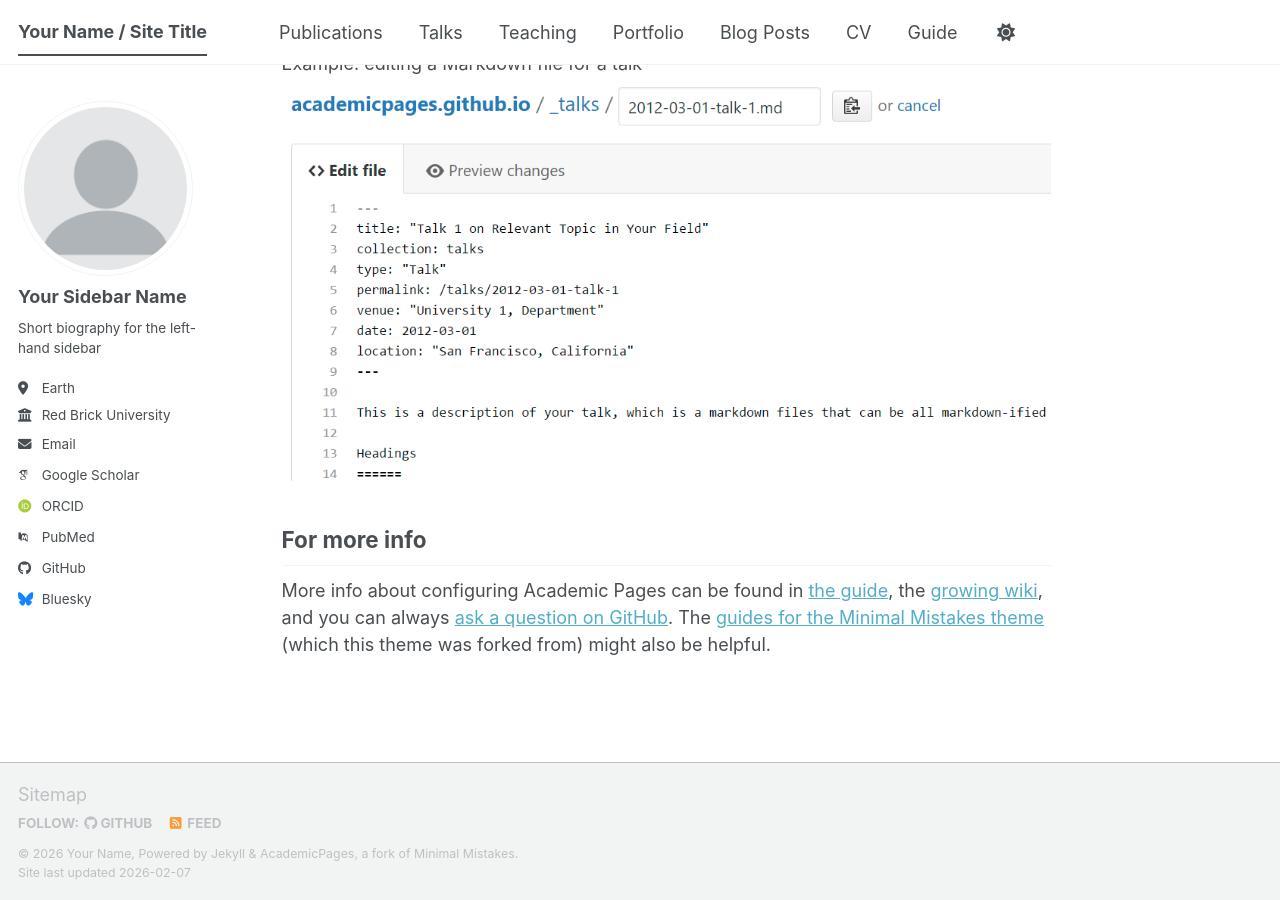
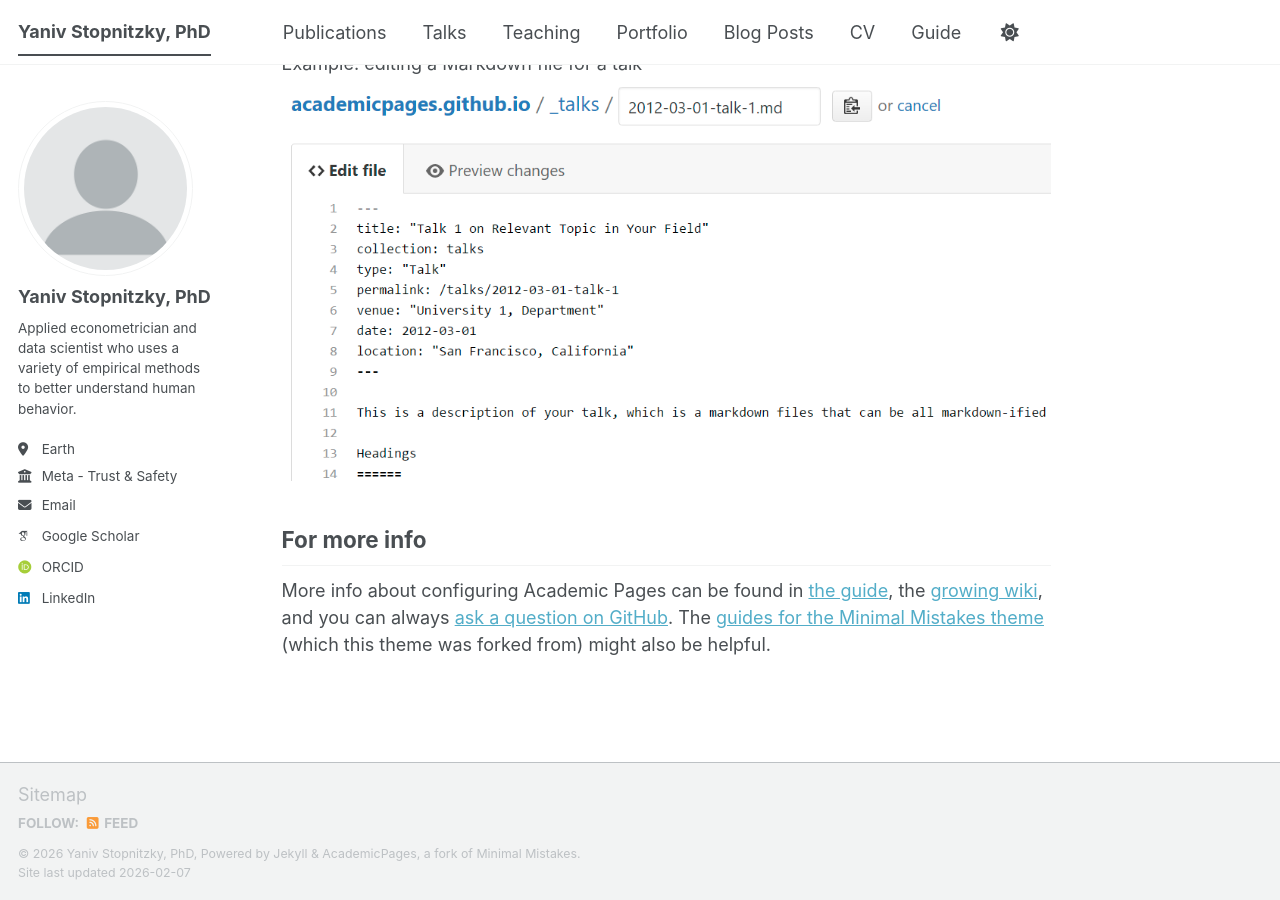
Before and after one commit to yanivstop/yanivstop.github.io, a Jekyll site: the page built from _pages/about.md, in a window 1280 px wide and 900 px high, scrolled down 2720 px. Built offline with Jekyll 4.4.1, drawn with Linux system fonts in a browser that asks for light colours; some web fonts are replaced; a script bundle is joined from its source files by our own code; library files that are not in the unit come from our copies.

Commit message:
Update personal details in _config.yml
Updated personal information and site settings in _config.yml.

```diff
--- a/_config.yml
+++ b/_config.yml
@@ -9,14 +9,14 @@
 # Basic Site Settings
 locale                   : "en-US"
 site_theme               : "default" # The available themes options are "default", "air", "sunrise", "mint", "dirt" and "contrast"
-title                    : "Your Name / Site Title"
-title_separator          : "-"
-name                     : &name "Your Name"
-description              : &description "Your Name's academic portfolio"   # Update this with a general description of your site, this is the default if not overridden by a page
-url                      : https://academicpages.github.io # The base hostname & protocol for your site e.g. "https://[your GitHub username].github.io",
+title                    : "Yaniv Stopnitzky, PhD"
+title_separator          : ""
+name                     :
+description              : &description "Yaniv Stopnitzky's personal website"   # Update this with a general description of your site, this is the default if not overridden by a page
+url                      : https://yanivst.github.io # The base hostname & protocol for your site e.g. "https://[your GitHub username].github.io",
                                                            # or if you already have some other page hosted on Github then use "https://[your GitHub username].github.io/[Your Repo Name]"
 baseurl                  : "" # the subpath of your site, e.g. "/blog"
-repository               : "academicpages/academicpages.github.io"
+repository               : "yanivstop/yanivst.github.io"
 
 # Site Author - The following control what appear as part of the author content on the side bar.
 #               If a field is blank the icon and link will not appear, otherwise it will be shown.
@@ -24,24 +24,24 @@ repository               : "academicpages/academicpages.github.io"
 author:
   # Biographic information
   avatar           : "profile.png"
-  name             : "Your Sidebar Name"
+  name             : "Yaniv Stopnitzky, PhD"
   pronouns         : # example: "she/her"
-  bio              : "Short biography for the left-hand sidebar"
+  bio              : "Applied econometrician and data scientist who uses a variety of empirical methods to better understand human behavior. "
   location         : "Earth"
-  employer         : "Red Brick University"
+  employer         : "Meta - Trust & Safety"
   uri              : # URL
-  email            : "none@example.org"
+  email            : "yaniv.stopnitzky@gmail.com"
 
   # Academic websites
   academia         : # URL
   arxiv            : # URL - Update with the correct link to your profile
-  googlescholar    : "https://scholar.google.com/citations?user=PS_CX0AAAAAJ"
+  googlescholar    : "https://scholar.google.com/citations?user=sWJdubIAAAAJ&hl=en&oi=ao"
   inspire-hep      : # URL
   impactstory      : # URL
   orcid            : "https://orcid.org/yourorcidurl"
   semantic         : # URL
   ssrn             : # URL
-  pubmed           : "https://www.ncbi.nlm.nih.gov/pubmed/?term=john+snow"
+  pubmed           : #
   researchgate     : # URL
   scopus           : # URL
   zotero           : # URL
@@ -51,13 +51,13 @@ author:
   bitbucket        : # Username - Update with your username on the site
   codepen          : # Username
   dribbble         : # Username
-  github           : "academicpages"
+  github           : # "academicpages"
   kaggle           : # Username
   stackoverflow    : # User number or user number and name (i.e., use "1" or "1/jeff-atwood")
 
   # Social media
   artstation       : # Username
-  bluesky          : "bsky.app" # Replace this with you Bluesky username
+  bluesky          : # "bsky.app" # Replace this with you Bluesky username
   facebook         : # Username
   flickr           : # Username
   foursquare       : # Username
@@ -66,7 +66,7 @@ author:
   keybase          : # Username
   instagram        : # Username
   lastfm           : # Username
-  linkedin         : # Username
+  linkedin         : "https://www.linkedin.com/in/yanivstopnitzky/"
   mastodon         : # URL
   medium           : # URL
   pinterest        : # Username
@@ -84,12 +84,14 @@ author:
 
 # Publication Category - The following the list of publication categories and their headings
 publication_category:
-  books:
-    title: 'Books'
+ # books:
+   # title: 'Books'
   manuscripts:
     title: 'Journal Articles'
-  conferences:
-    title: 'Conference Papers'
+  workingpapers:
+    title: 'Working Papers'
+  # conferences:
+    # title: 'Conference Papers'
 
 # Site Settings
 teaser                   :  # filename of teaser fallback teaser image placed in /images/ for social media previews
```
